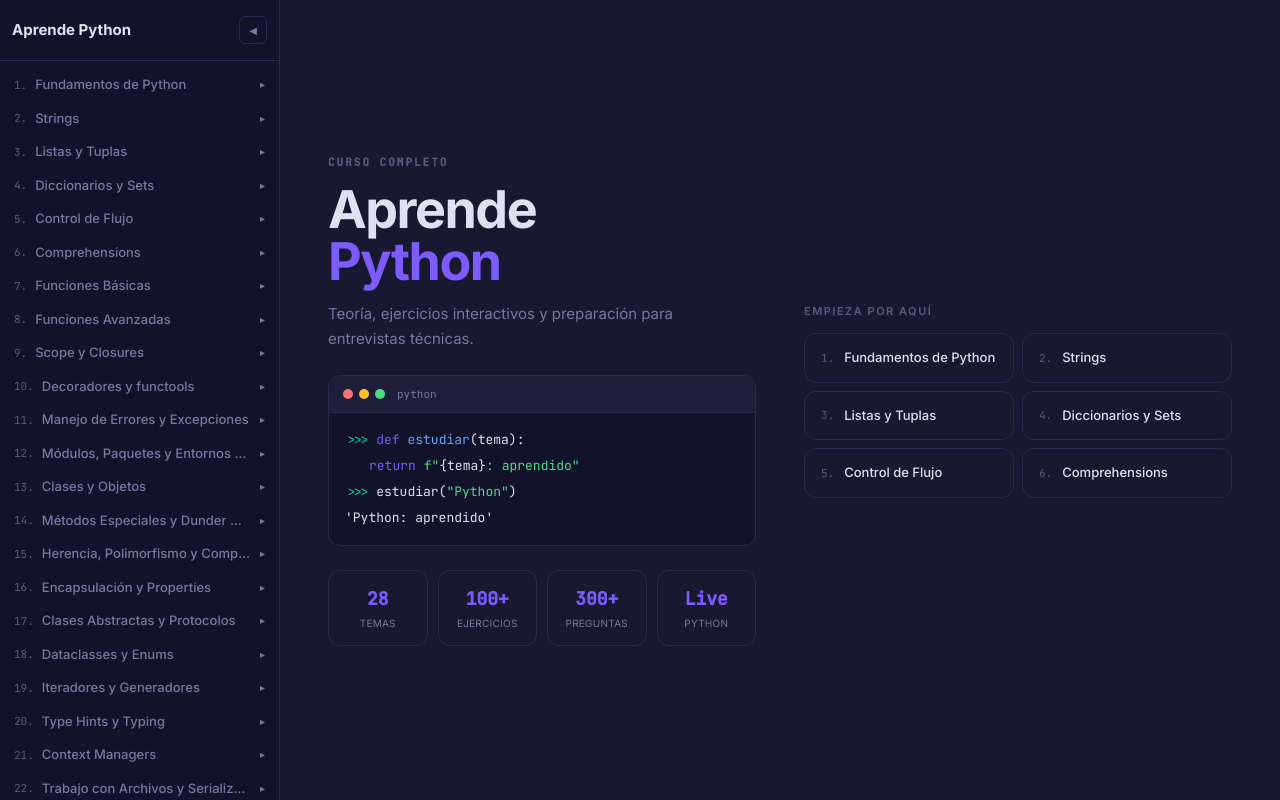
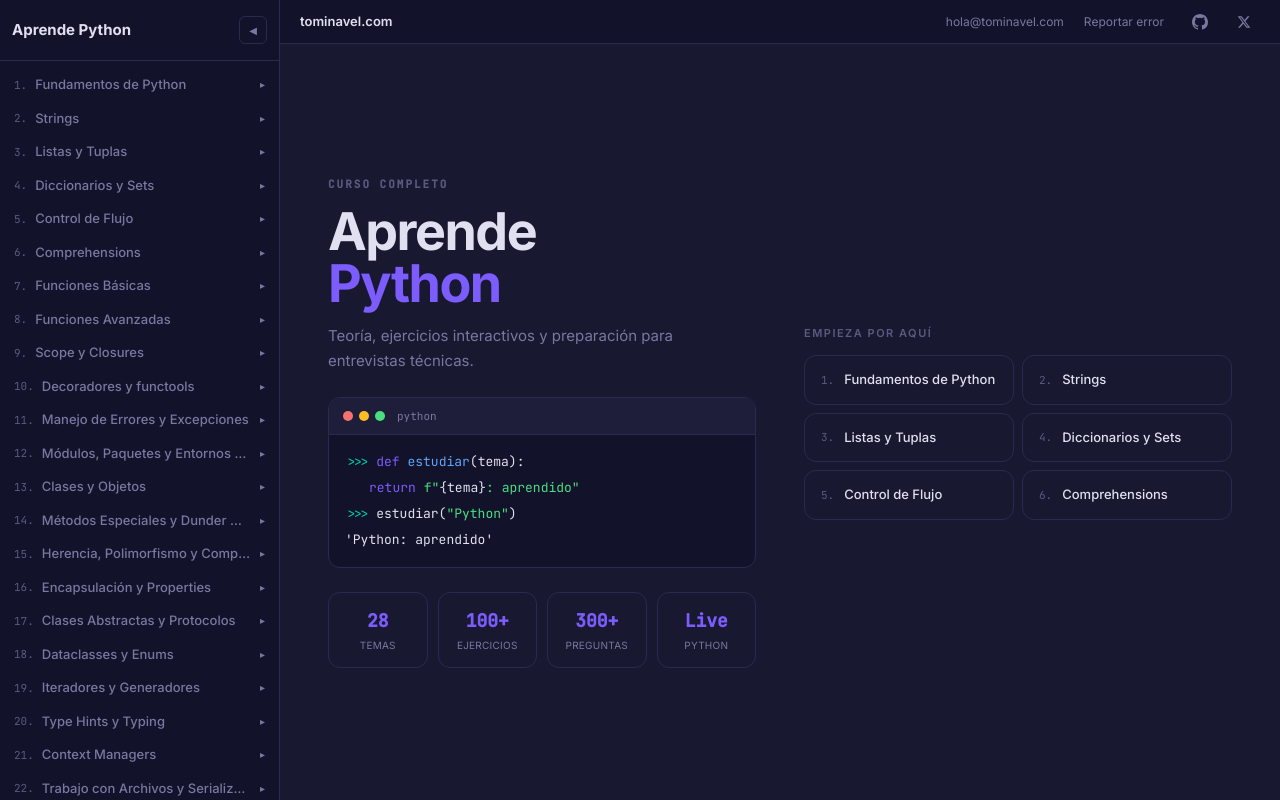
Before and after one commit to TomiNavel/curso-python, a React (Vite) app: page / in a window 1280 px wide. Built offline with nearby package versions, Linux system fonts and the light colour scheme; what marked-highlight would draw is missing.

Commit message:
add top bar with author links and issue reporter

```diff
--- a/src/App.tsx
+++ b/src/App.tsx
@@ -1,6 +1,7 @@
 import { useEffect, useState } from 'react';
 import Sidebar from './components/Sidebar';
 import ContentPanel from './components/ContentPanel';
+import TopBar from './components/TopBar';
 import TOPICS from './data/topics';
 import type { Selection } from './types/course';
 import { parseHash, toHash } from './lib/hashRoute';
@@ -36,19 +37,15 @@ export default function App() {
         mobileOpen={mobileOpen}
         onMobileClose={() => setMobileOpen(false)}
       />
+      <div className="flex-1 flex flex-col overflow-hidden">
+        <TopBar onMobileMenu={() => setMobileOpen(true)} />
         <main className="flex-1 overflow-hidden bg-surface relative">
-        <button
-          onClick={() => setMobileOpen(true)}
-          className="md:hidden fixed top-3 left-3 z-30 bg-bg2 border border-border text-text rounded-md w-9 h-9 flex items-center justify-center cursor-pointer text-[18px] hover:border-accent hover:text-accent transition-all"
-          title="Menú"
-        >
-          ☰
-        </button>
           {selected
             ? <ContentPanel key={selected.topicId} selected={selected} onSelect={updateSelected} />
             : <Welcome onSelect={updateSelected} />
           }
         </main>
+      </div>
     </div>
   );
 }
--- /dev/null
+++ b/src/components/TopBar.tsx
@@ -0,0 +1,75 @@
+interface Props {
+  onMobileMenu: () => void;
+}
+
+const REPO_URL = 'https://github.com/TomiNavel/curso-python';
+const ISSUES_URL = 'https://github.com/TomiNavel/curso-python/issues/new';
+const TWITTER_URL = 'https://x.com/TomiNavel';
+const WEB_URL = 'https://www.tominavel.com';
+const EMAIL = 'hola@tominavel.com';
+
+export default function TopBar({ onMobileMenu }: Props) {
+  return (
+    <header className="h-11 shrink-0 flex items-center justify-between px-3 md:px-5 bg-bg2 border-b border-border">
+      <div className="flex items-center gap-2">
+        <button
+          onClick={onMobileMenu}
+          className="md:hidden bg-transparent border border-border text-text rounded-md w-8 h-8 flex items-center justify-center cursor-pointer text-[16px] hover:border-accent hover:text-accent transition-all"
+          title="Menú"
+        >
+          ☰
+        </button>
+        <a
+          href={WEB_URL}
+          target="_blank"
+          rel="noopener noreferrer"
+          className="text-[13px] font-semibold text-text hover:text-accent transition-colors"
+        >
+          tominavel.com
+        </a>
+      </div>
+
+      <div className="flex items-center gap-1 md:gap-3">
+        <a
+          href={`mailto:${EMAIL}`}
+          className="hidden md:inline text-[12px] text-muted hover:text-accent transition-colors"
+        >
+          {EMAIL}
+        </a>
+        <a
+          href={ISSUES_URL}
+          target="_blank"
+          rel="noopener noreferrer"
+          className="text-[12px] text-muted hover:text-accent transition-colors px-2 py-1 rounded-md hover:bg-surface"
+          title="Reportar un error en GitHub"
+        >
+          Reportar error
+        </a>
+        <a
+          href={REPO_URL}
+          target="_blank"
+          rel="noopener noreferrer"
+          className="text-muted hover:text-accent transition-colors w-8 h-8 flex items-center justify-center rounded-md hover:bg-surface"
+          title="Repositorio en GitHub"
+          aria-label="GitHub"
+        >
+          <svg width="16" height="16" viewBox="0 0 24 24" fill="currentColor" aria-hidden="true">
+            <path d="M12 0C5.37 0 0 5.37 0 12c0 5.3 3.44 9.8 8.2 11.39.6.11.82-.26.82-.58 0-.29-.01-1.04-.02-2.05-3.34.73-4.04-1.61-4.04-1.61-.55-1.39-1.34-1.76-1.34-1.76-1.09-.75.08-.73.08-.73 1.21.09 1.84 1.24 1.84 1.24 1.07 1.84 2.81 1.3 3.5.99.11-.78.42-1.3.76-1.6-2.67-.3-5.47-1.33-5.47-5.93 0-1.31.47-2.38 1.24-3.22-.12-.3-.54-1.52.12-3.18 0 0 1.01-.32 3.3 1.23a11.5 11.5 0 0 1 6 0c2.29-1.55 3.3-1.23 3.3-1.23.66 1.66.24 2.88.12 3.18.77.84 1.24 1.91 1.24 3.22 0 4.61-2.8 5.63-5.48 5.92.43.37.81 1.1.81 2.22 0 1.6-.01 2.89-.01 3.29 0 .32.22.69.82.58A12 12 0 0 0 24 12c0-6.63-5.37-12-12-12z" />
+          </svg>
+        </a>
+        <a
+          href={TWITTER_URL}
+          target="_blank"
+          rel="noopener noreferrer"
+          className="text-muted hover:text-accent transition-colors w-8 h-8 flex items-center justify-center rounded-md hover:bg-surface"
+          title="Twitter / X"
+          aria-label="Twitter"
+        >
+          <svg width="14" height="14" viewBox="0 0 24 24" fill="currentColor" aria-hidden="true">
+            <path d="M18.244 2.25h3.308l-7.227 8.26 8.502 11.24H16.17l-5.214-6.817L4.99 21.75H1.68l7.73-8.835L1.254 2.25H8.08l4.713 6.231zm-1.161 17.52h1.833L7.084 4.126H5.117z" />
+          </svg>
+        </a>
+      </div>
+    </header>
+  );
+}
```
Lines whose indentation alone changed are shown as unchanged.
